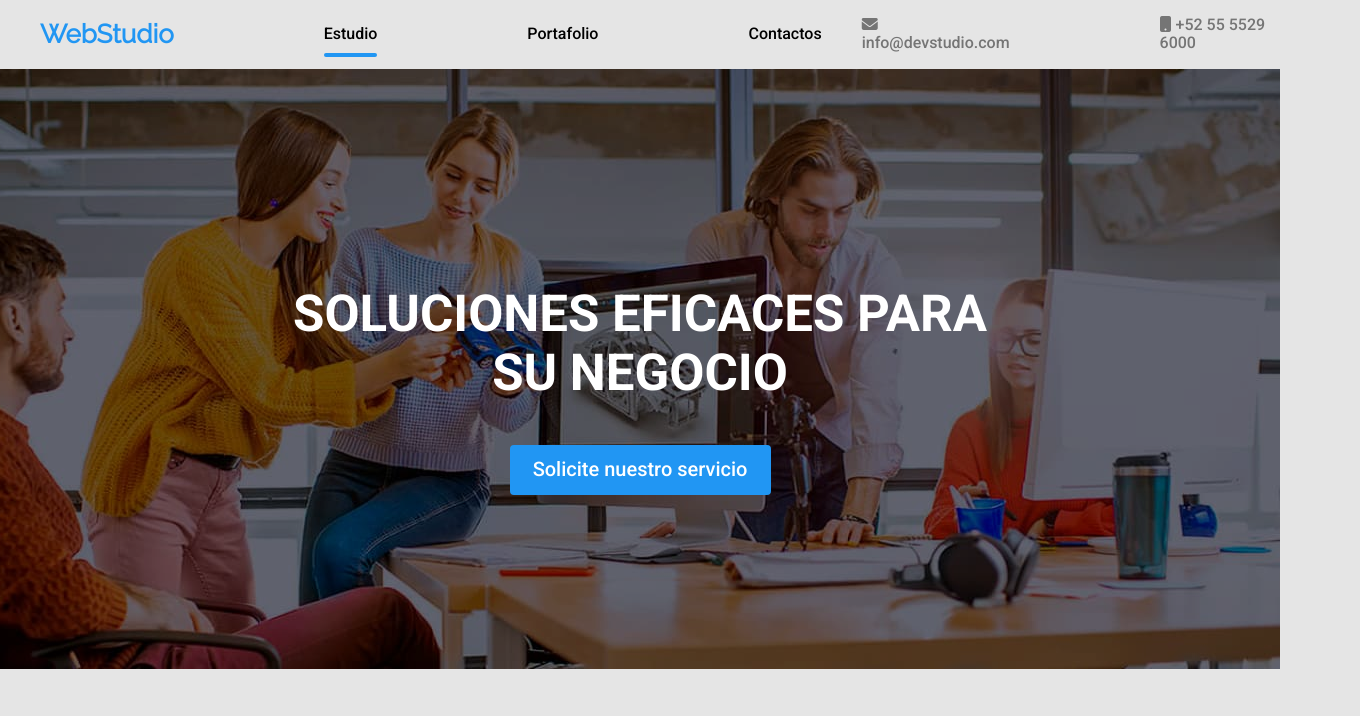
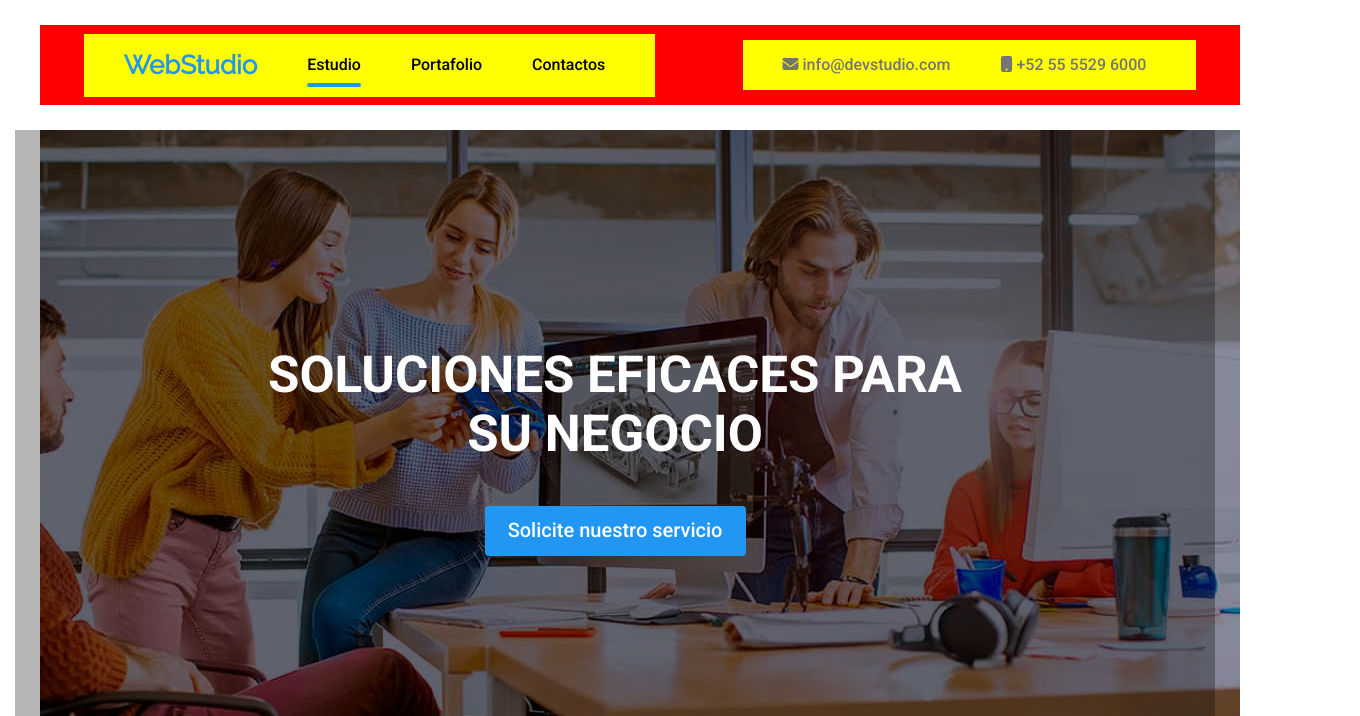
Before and after one commit to epsilon11101/-goit-markup-hw-07, a plain HTML site: page index.html in a window 1280 px wide. Shown: the top 716 px of the page, 1360 px wide, since content can reach past the window. Drawn offline with nearby package versions, Linux system fonts and the light colour scheme.

Commit message:
create a new class container and fix header

```diff
--- a/css/common.css
+++ b/css/common.css
@@ -4,7 +4,7 @@ body {
     box-sizing: border-box;
     font-family: var(--font);
     color: black;
-    background-color: #E5E5E5;
+    background-color: white;
 }
 
 ul,
@@ -26,6 +26,22 @@ ol {
      color: inherit;
      font-weight: 500px;
  }
+
+.container{
+    max-width: 1200px;
+    min-height: 80px;
+    margin: 25px auto;
+    background-color: red;
+
+}
+
+.container > *{
+    background-color: yellow;
+    margin: auto ;
+    padding-right: 50px;
+}
+
+
 
 .center,
 .center-column,
@@ -65,8 +81,6 @@ ol {
 }
 
 
-
-
  h2 {
      text-align: center;
      line-height: 42.19px;
@@ -74,22 +88,19 @@ ol {
      font-weight: 700;
      font-size: 36px;
  }
- .logo:hover {
-     color: purple !important;
+
+header ul{
+        gap: 50px;
+}
+
+header a:hover {
+    color: var(--blue-color);
+}
+.logo:hover {
+     color: purple ;
  }
 
-
-
-
-nav ul{
-        gap: 150px;
-}
-
-nav a:hover {
-    color: var(--blue-color);
-}
-
-nav .nav-item{
+header .nav-item{
     position: relative;
 }
 
--- a/index.html
+++ b/index.html
@@ -22,9 +22,11 @@
 <body>
 
     <!-- header section -->
-    <header>
-        <!-- nav section -->
-        <nav class="space">
+
+    <header class="center container">
+
+
+        <nav>
             <ul class="center">
                 <li><a href="#" class="logo">WebStudio</a></li>
                 <li class="nav-item"><a href="#"">Estudio</a></li>
@@ -32,20 +34,28 @@
                 <li class="nav-item"><a href="contactos.html">Contactos</a></li>
 
             </ul>
-            <ul class="right">
+        </nav>
+
+        <div class="center">
+            <ul class="center">
                 <li><a href="mailto:info@devstudio.com"> <span><i class="fa-solid fa-envelope"></i></span>
                         info@devstudio.com</a></li>
                 <li><a href="tel:+525555296000"><span><i class="fa-solid fa-mobile-button"></i></span> +52 55 5529
                         6000</a></li>
             </ul>
-        </nav>
+        </div>
+
+
+        <!-- nav section -->
+
+
         <!-- contact section -->
 
 
     </header>
 
     <!-- main section -->
-    <main>
+    <main class="container">
 
         <!-- modal section -->
 
@@ -64,7 +74,7 @@
         </section>
 
         <!-- banner section -->
-        <section class="banner center-column">
+        <section class="banner center-column ">
             <div>
                 <h1>SOLUCIONES EFICACES PARA SU NEGOCIO</h1>
                 <input type="button" value="Solicite nuestro servicio">
@@ -72,7 +82,7 @@
         </section>
 
         <!-- DETAILS SECTION -->
-        <section class="details-container center">
+        <section class="details-container center ">
 
             <div class="center-column">
 
@@ -136,7 +146,7 @@
 
         <!-- WHAT DO WE DO SECTION -->
 
-        <section class="center-column">
+        <section class="center-column ">
             <h2>A qué nos dedicamos</h2>
             <ul class="center what_do_we_do">
                 <li>
@@ -164,7 +174,7 @@
 
         <!-- TEAM SECTION -->
 
-        <section class="center-column">
+        <section class="center-column ">
             <h2>Nuestro Equipo</h2>
             <ul class="center our_team">
                 <li>
@@ -281,7 +291,7 @@
 
     </main>
     <!-- footer section -->
-    <footer class="left">
+    <footer class="left container">
         <address>
             <ul>
                 <li><a href="#" class="logo">WebStudio</a></li>
```
